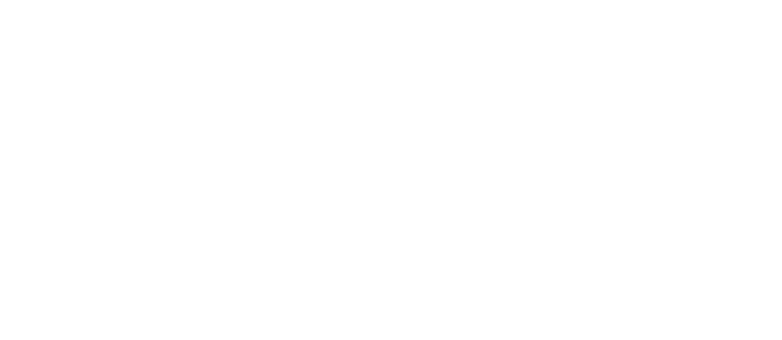
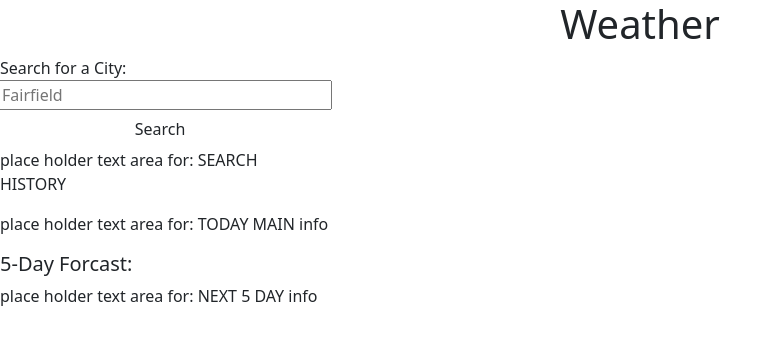
Before and after one commit to NeelCheo/weather_forcast, a plain HTML site: page index.html in a window 1280 px wide. Shown: the whole page, without its empty margins (0-782 px from the left). Drawn offline with nearby package versions, Linux system fonts and the light colour scheme.

Commit message:
created the basic sections of the html and id's to be called on

```diff
--- a/index.html
+++ b/index.html
@@ -1,6 +1,9 @@
 <!DOCTYPE html>
 <html lang="en">
-
+<!-- data for the app -->
+<!-- https://openweathermap.org/forecast5 -->
+<!-- geocoding data for app -->
+<!-- https://openweathermap.org/api/geocoding-api -->
 <head>
   <meta charset="UTF-8">
   <meta name="viewport" content="width=device-width, initial-scale=1.0">
@@ -10,6 +13,34 @@
 </head>
 
 <body>
+  <h1 class="text-center">Weather</h1>
+  <!-- left column with search bar and history -->
+  <div class="col-3">
+    <!-- search box -->
+    <form class="row">
+      <label for="city-search">Search for a City:</label>
+      <input id="search-input" type="text" class="form-input col-12" name="city-search" placeholder="Fairfield"/>
+      <button id="submit-button" class="btn btn-block col-12">Search</button>
+    </form>
+    <!-- history section-->
+    <div id="search-history" class="row">
+      <P>place holder text area for: SEARCH HISTORY</P>
+    </div>
+  </div>
+
+  <!-- right column that has the information  -->
+  <div class="col-9">
+    <!-- main "today" display info -->
+    <div id="today-info" class="row">
+     <p>place holder text area for: TODAY MAIN info</p>
+    </div>
+    <!-- 5 day display area -->
+    <!-- will be populated using javascript -->
+    <h5>5-Day Forcast:</h5>
+    <div id="5-day-info" calss="row">
+      place holder text area for: NEXT 5 DAY info
+    </div>
+  </div>
 
 
   <script src="https://code.jquery.com/jquery-3.6.3.min.js"
```
